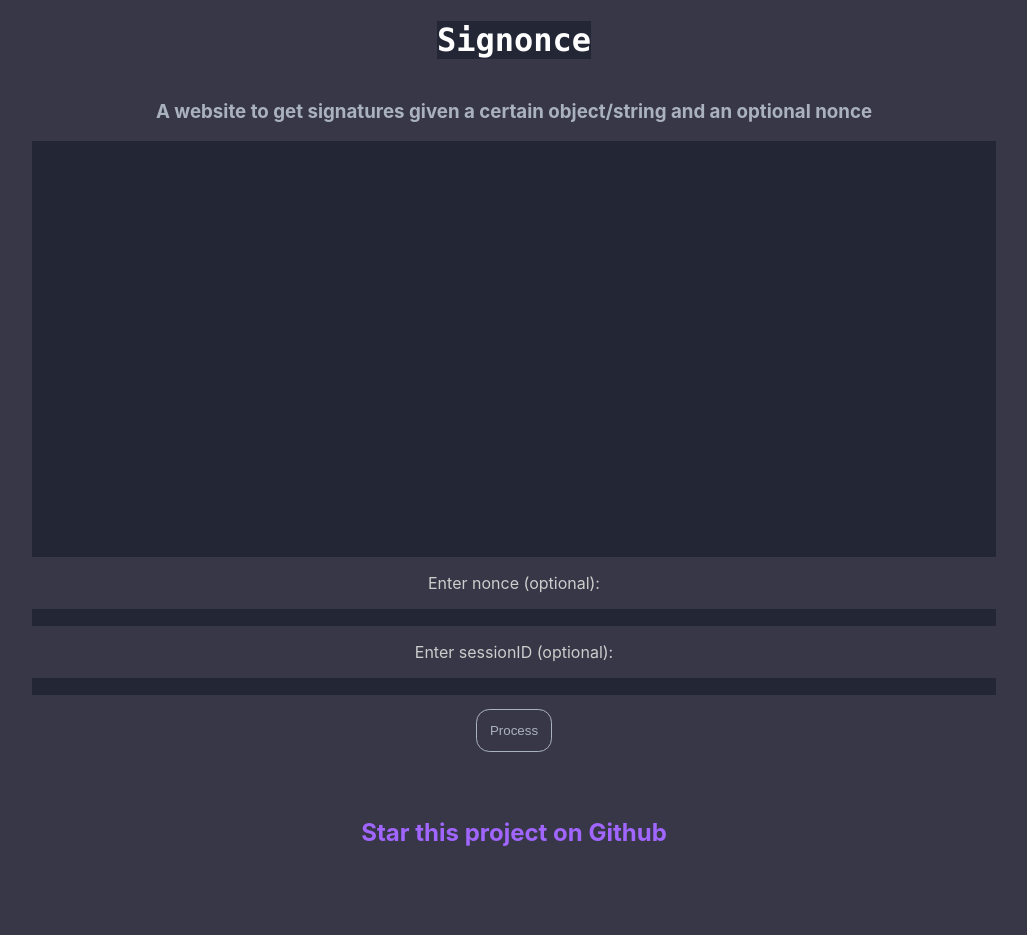
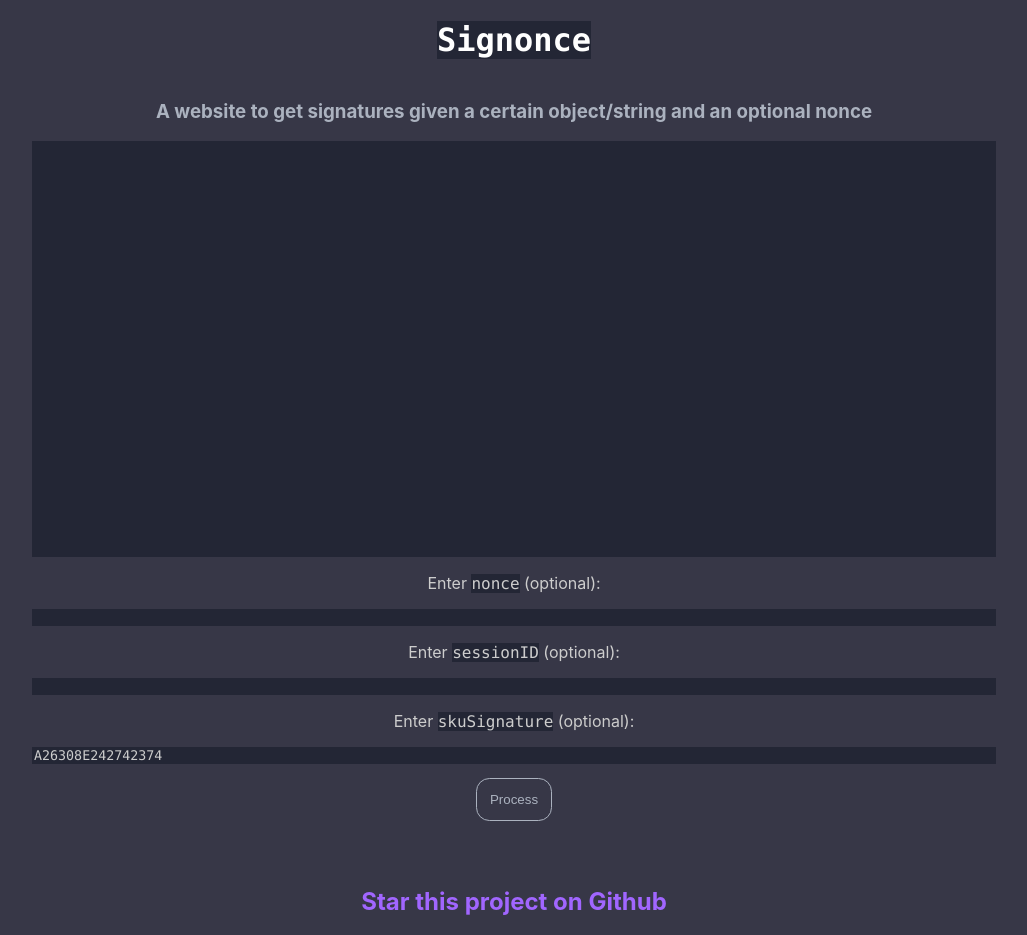
Before and after one commit to hemisemidemipresent/signonce, a React (Create React App) app: page / in a window 1280 px wide. Shown: the whole page, without its empty margins (126-1153 px from the left). Before the commit the page ends 866 px from the top, so only its background shows below. Built offline with nearby package versions, Linux system fonts and the light colour scheme.

Commit message:
changeable skusig

```diff
--- a/src/App.js
+++ b/src/App.js
@@ -4,6 +4,8 @@
     const [input, setInput] = useState('');
     const [nonce, setNonce] = useState('');
     const [session, setSession] = useState('');
+
+    const [skuSignature, setSkuSignature] = useState('A26308E242742374');
 
     const [output, setOutput] = useState('');
     const [isError, setIsError] = useState(false);
@@ -17,7 +19,7 @@
             if (typeof temp == 'string' && isValidJSON(temp)) {
                 temp = JSON.parse(temp);
             }
-            setOutput(sign(temp, nonce, session));
+            setOutput(sign(temp, nonce, session, skuSignature));
             setIsError(false);
         } else if (!isValidJSON(temp)) {
             setIsError(true);
@@ -39,7 +41,9 @@
                         className="code"
                         onChange={(e) => setInput(e.target.value)}
                     />
-                    <p>Enter nonce (optional):</p>
+                    <p>
+                        Enter <code>nonce</code> (optional):
+                    </p>
                     <input
                         type="text"
                         id="input"
@@ -48,7 +52,9 @@
                         className="code"
                         onChange={(e) => setNonce(e.target.value)}
                     />
-                    <p>Enter sessionID (optional):</p>
+                    <p>
+                        Enter <code>sessionID</code> (optional):
+                    </p>
                     <input
                         type="text"
                         id="input"
@@ -56,6 +62,17 @@
                         value={session}
                         className="code"
                         onChange={(e) => setSession(e.target.value)}
+                    />
+                    <p>
+                        Enter <code>skuSignature</code> (optional):
+                    </p>
+                    <input
+                        type="text"
+                        id="input"
+                        name="input"
+                        value={skuSignature}
+                        className="code"
+                        onChange={(e) => setSkuSignature(e.target.value)}
                     />
                     <button type="submit" className="btn">
                         Process
--- a/src/util/signonce.js
+++ b/src/util/signonce.js
@@ -1,7 +1,7 @@
-const skuSignature = 'A26308E242742374';
+const btd6SkuSignature = 'A26308E242742374';
 const hexcase = 0; /* hex output format. 0 - lowercase; 1 - uppercase        */
 const chrsz = 8;
-export function sign(body, nonce, sessionID = null) {
+export function sign(body, nonce, sessionID = null, skuSignature = btd6SkuSignature) {
     let bodyString = '';
     if (typeof body == 'object') bodyString = JSON.stringify(body);
     else bodyString = body;
```
